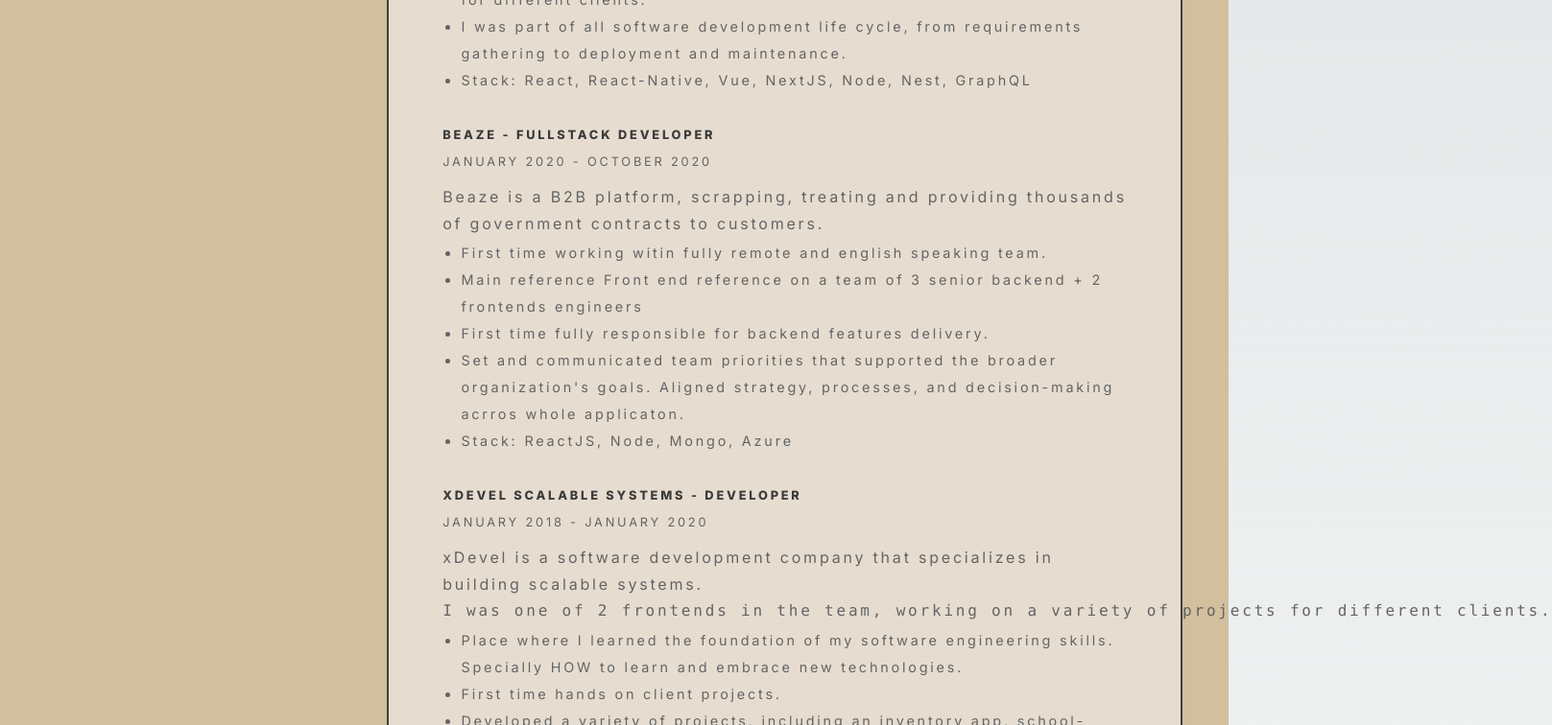
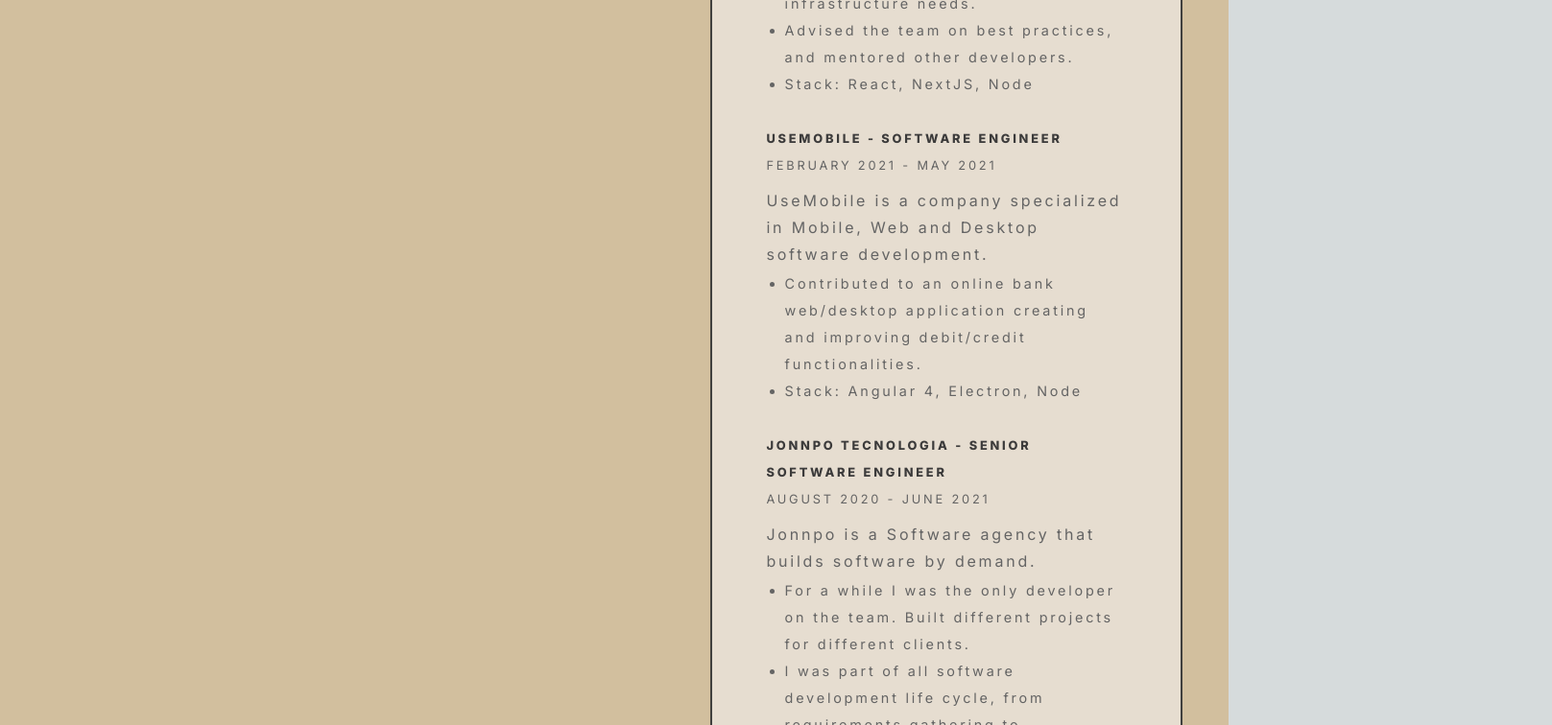
Before and after one commit to LuizFellype/personal-site, a Next.js app: page / in a window 1280 px wide. Shown: the part 1500-2256 px from the top of the page at 96% size, 1617 px wide, since content can reach past the window. Built offline with nearby package versions, Linux system fonts and the light colour scheme.

Commit message:
fix: missplaced content

```diff
--- a/src/containers/Resume/Experience.tsx
+++ b/src/containers/Resume/Experience.tsx
@@ -29,6 +29,7 @@
         {endDate ? dayjs(endDate).format('MMMM YYYY') : 'PRESENT'}
       </p>
     </header>
+
     {summary ? (
       <Markdown
         options={{
@@ -44,6 +45,7 @@
         {summary}
       </Markdown>
     ) : null}
+
     {highlights ? (
       <ul className="points">
         {highlights.map((highlight) => (
--- a/src/data/resume/work.js
+++ b/src/data/resume/work.js
@@ -26,7 +26,7 @@
   },
   {
     name: 'Thoughtworks',
-    position: 'Senior Software Engineer',
+    position: 'Software Engineer',
     url: '',
     startDate: '2021-05-17',
     endDate: '2025-04-23',
@@ -41,7 +41,7 @@
   },
   {
     name: 'UseMobile',
-    position: 'Senior Software Engineer',
+    position: 'Software Engineer',
     url: 'https://usemobile.com.br/sobre/',
     startDate: '2021-02-01',
     endDate: '2021-05-01',
@@ -85,12 +85,12 @@
     url: '',
     startDate: '2018-01-01',
     endDate: '2020-01-01',
-    summary: `xDevel is a software development company that specializes in building scalable systems.
-    I was one of 2 frontends in the team, working on a variety of projects for different clients.`,
+    summary: `xDevel is a software development company that specializes in building scalable systems.`,
     highlights: [
       'Place where I learned the foundation of my software engineering skills. Specially HOW to learn and embrace new technologies.',
       'First time hands on client projects.',
       'Developed a variety of projects, including an inventory app, school-student performance tracking, custom text editor with report generator, and mapping parking lot ship.',
+      'I was one of 2 devs in the team, working on a variety of projects for different clients.',
       'Stack: React, React-Native, Angular 4, Node, GraphQL, AWS, Postgree, Prisma',
     ],
   },
```
